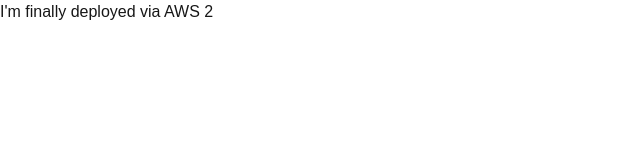
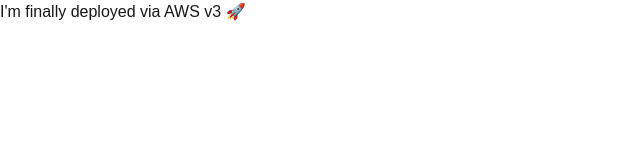
Before and after one commit to kshitijshah95/project-unicorn-aws, a Next.js app: page / in a window 1280 px wide. Shown: the top 160 px of the page, without its empty margins (0-640 px from the left). Built offline with nearby package versions, Linux system fonts and the light colour scheme.

Commit message:
feat: enhance ECS deployment with task definition updates and version bump to v3

```diff
--- a/src/app/page.tsx
+++ b/src/app/page.tsx
@@ -2,6 +2,6 @@
 
 export default function Home() {
   return (
-    <h1>{"I'm finally deployed via AWS 2"}</h1>
+    <h1>{"I'm finally deployed via AWS v3 🚀"}</h1>
   );
 }
```
